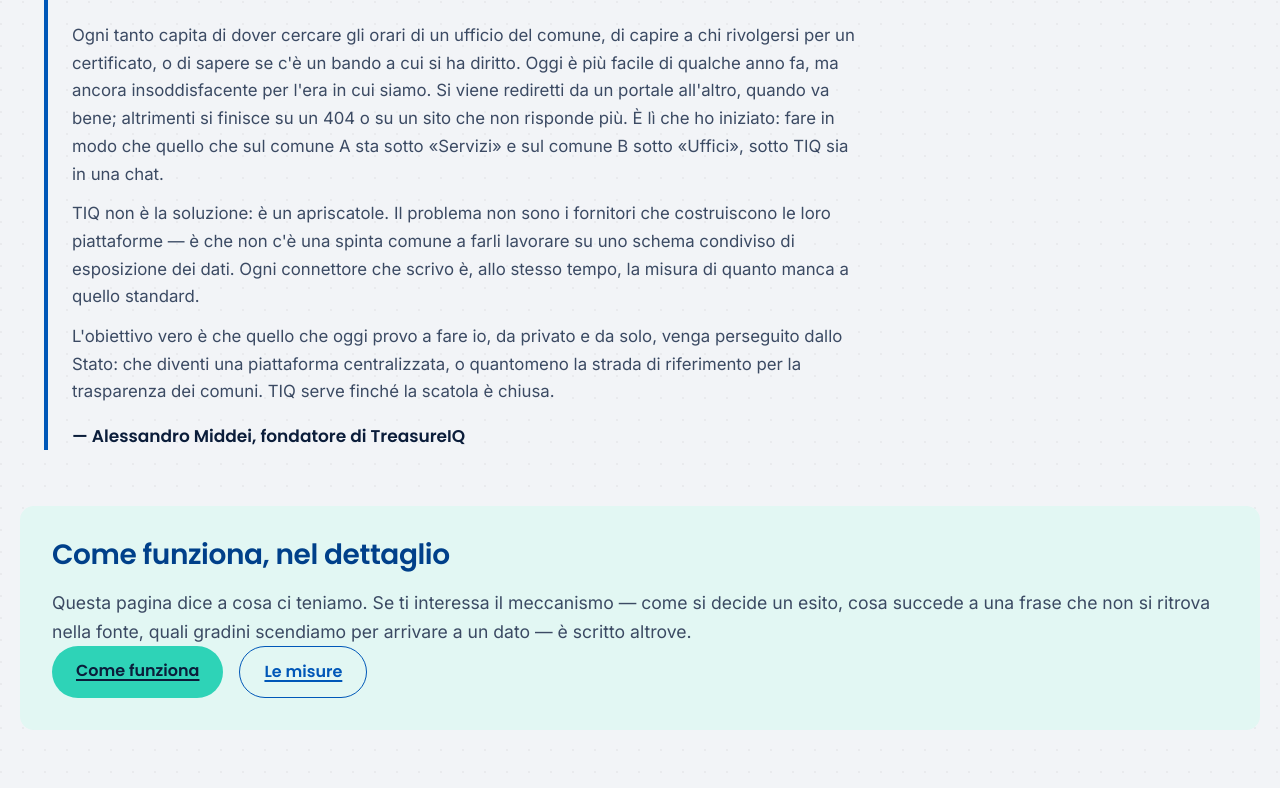
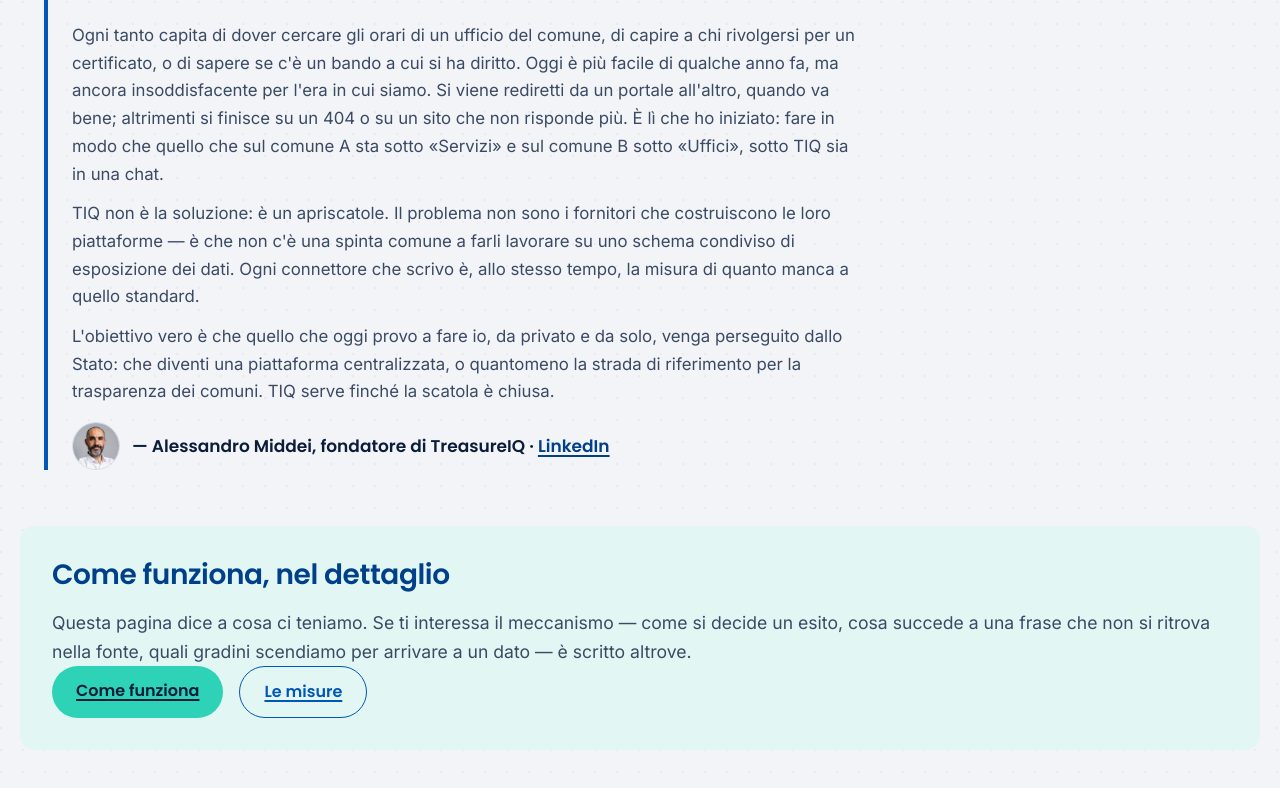
Before and after one commit to stanzinofree/TreasureIQ, a Next.js app in the folder web/: page /manifesto in a window 1280 px wide. Shown: the part 1825-2613 px from the top of the page. Built offline with nearby package versions, Linux system fonts and the light colour scheme; no server answers; a web font is replaced by a local one.

Commit message:
sito(ciclo16): ritratto e link LinkedIn nella firma del fondatore
Foto profilo (256px, 18KB, servita da /public) nello slot ritratto gia'
previsto, e link al profilo LinkedIn accanto alla firma.

Co-Authored-By: Alex_Personal_Assistant <alex.personal.assistant@noreply.local>

```diff
--- a/web/app/manifesto/page.tsx
+++ b/web/app/manifesto/page.tsx
@@ -217,7 +217,24 @@
             </p>
           </div>
           <p className="manifesto-fondatore__firma">
-            — Alessandro Middei, fondatore di TreasureIQ
+            {/* eslint-disable-next-line @next/next/no-img-element */}
+            <img
+              className="manifesto-fondatore__ritratto"
+              src="/fondatore.jpg"
+              alt="Alessandro Middei"
+              width={48}
+              height={48}
+            />
+            <span>
+              — Alessandro Middei, fondatore di TreasureIQ ·{" "}
+              <a
+                href="https://www.linkedin.com/in/stanzinofree/"
+                target="_blank"
+                rel="noopener noreferrer"
+              >
+                LinkedIn
+              </a>
+            </span>
           </p>
         </div>
       </section>
```
Also changed, not shown: web/public/fondatore.jpg (added).
